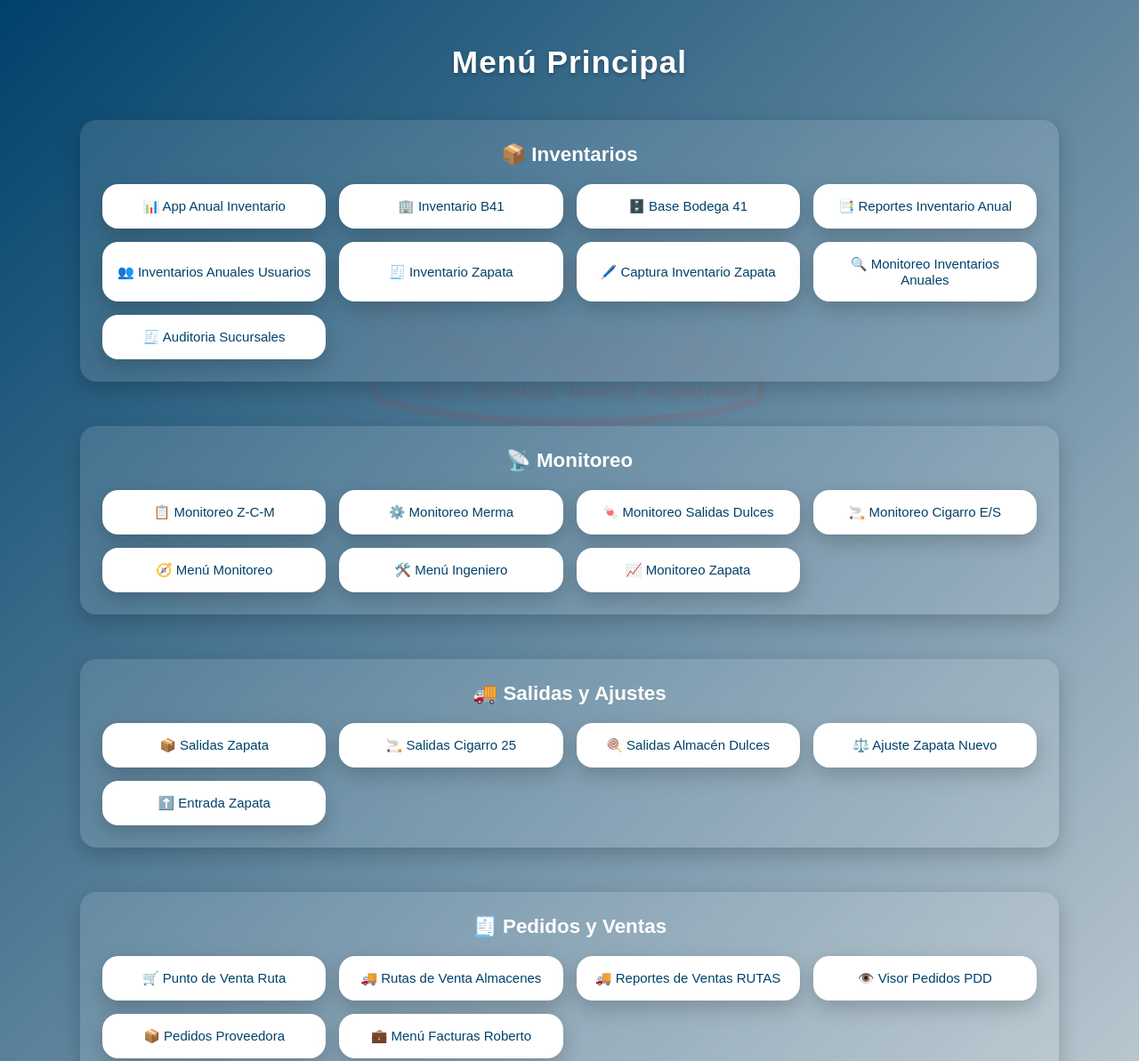
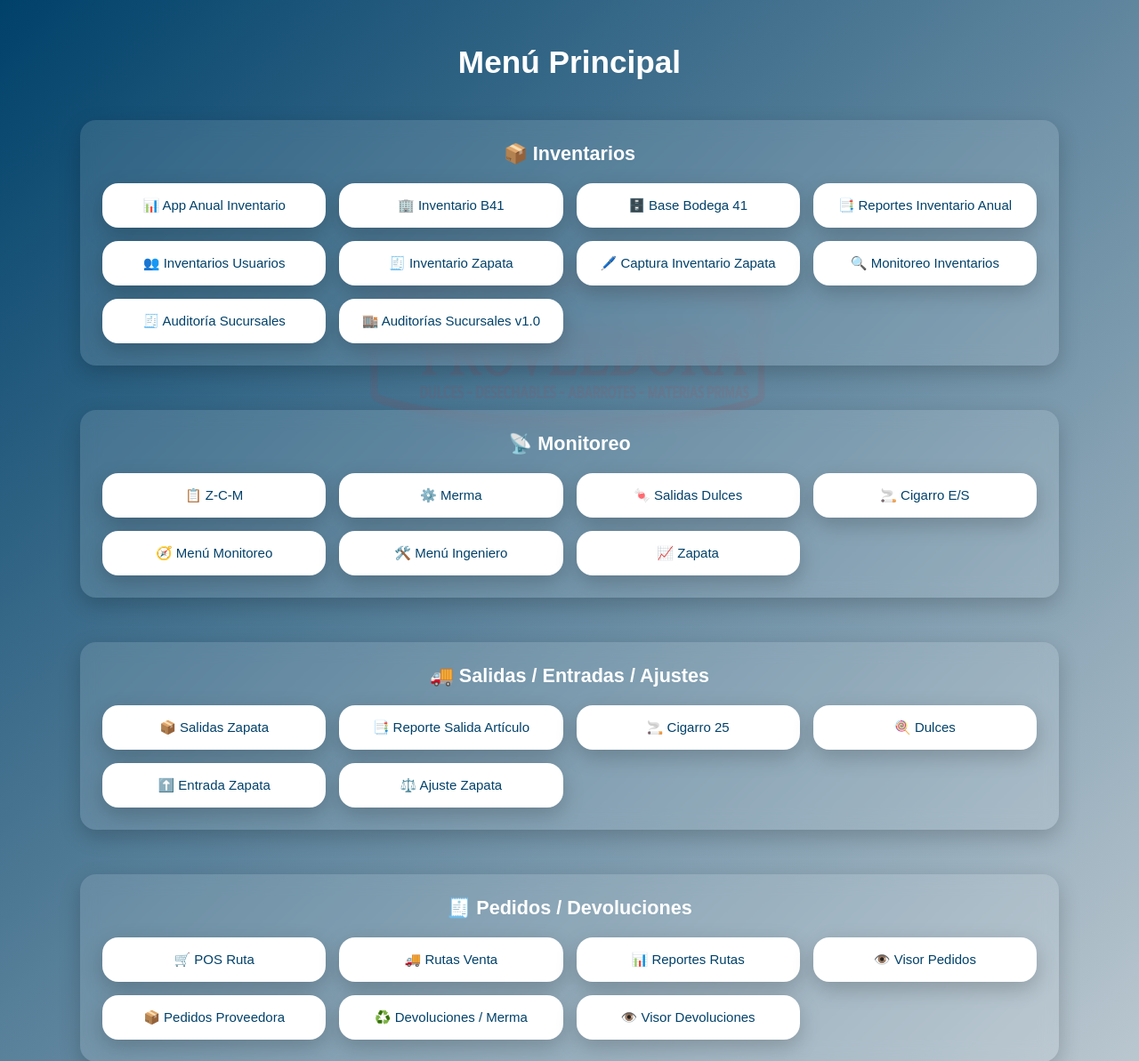
Before and after one commit to LizandroLumbreras/MENU-PROVEEDORA, a plain HTML site: page index.html in a window 1280 px wide. Shown: the top 1193 px of the page at 89% size. Drawn offline with Linux system fonts and the light colour scheme.

Commit message:
Refactor HTML structure and styles for clarity

```diff
--- a/index.html
+++ b/index.html
@@ -6,140 +6,115 @@
 <meta name="viewport" content="width=device-width, initial-scale=1.0">
 <link rel="manifest" href="manifest.json">
 <meta name="theme-color" content="#00416A">
+
 <style>
-    :root {
-      --azul: #00416A;
-      --gris: #E4E5E6;
-      --blanco: #ffffff;
-      --sombra: 0 8px 24px rgba(0, 0, 0, 0.2);
-      --radio: 18px;
-      --transicion: 0.3s ease;
+:root{
+  --azul:#00416A;
+  --gris:#E4E5E6;
+  --blanco:#ffffff;
+  --sombra:0 8px 24px rgba(0,0,0,.2);
+  --radio:18px;
+}
+*{box-sizing:border-box;margin:0;padding:0}
+
+body{
+  font-family:'Poppins',sans-serif;
+  background:linear-gradient(135deg,var(--azul),var(--gris));
+  color:white;
+  min-height:100vh;
+  display:flex;
+  flex-direction:column;
+  align-items:center;
 }
 
-    * {
-      box-sizing: border-box;
-      margin: 0;
-      padding: 0;
+.marca-agua{
+  position:fixed;
+  top:50%;left:50%;
+  transform:translate(-50%,-50%);
+  opacity:.07;
+  width:70%;
+  max-width:600px;
+  pointer-events:none;
+  z-index:0;
 }
 
-    body {
-      font-family: 'Poppins', sans-serif;
-      background: linear-gradient(135deg, var(--azul), var(--gris));
-      color: var(--blanco);
-      min-height: 100vh;
-      display: flex;
-      flex-direction: column;
-      align-items: center;
-      overflow-x: hidden;
-      position: relative;
+header{
+  padding:50px 20px 20px;
+  text-align:center;
+  z-index:2;
+}
+header h1{font-size:2.2rem}
+
+section{
+  width:90%;
+  max-width:1100px;
+  margin:25px 0;
+  background:rgba(255,255,255,.12);
+  border-radius:var(--radio);
+  padding:25px;
+  box-shadow:var(--sombra);
+  backdrop-filter:blur(10px);
+  z-index:2;
 }
 
-    /* Marca de agua */
-    .marca-agua {
-      position: fixed;
-      top: 50%;
-      left: 50%;
-      transform: translate(-50%, -50%);
-      opacity: 0.08;
-      width: 70%;
-      max-width: 600px;
-      z-index: 0;
-      pointer-events: none;
+section h2{
+  text-align:center;
+  font-size:1.35rem;
+  margin-bottom:20px;
 }
 
-    header {
-      text-align: center;
-      padding: 50px 20px 20px;
-      z-index: 2;
+.menu-grid{
+  display:grid;
+  grid-template-columns:repeat(auto-fit,minmax(230px,1fr));
+  gap:15px;
 }
 
-    header h1 {
-      font-size: 2.2rem;
-      font-weight: 600;
-      letter-spacing: 1px;
-      text-shadow: 0 2px 4px rgba(0, 0, 0, 0.3);
+.menu-button{
+  background:white;
+  color:var(--azul);
+  border:none;
+  border-radius:var(--radio);
+  padding:16px;
+  font-size:15px;
+  font-weight:500;
+  cursor:pointer;
+  box-shadow:var(--sombra);
 }
 
-    section {
-      width: 90%;
-      max-width: 1100px;
-      margin: 25px 0;
-      background: rgba(255, 255, 255, 0.12);
-      border-radius: var(--radio);
-      box-shadow: var(--sombra);
-      padding: 25px;
-      backdrop-filter: blur(10px);
-      z-index: 2;
+.menu-button:hover{
+  background:var(--azul);
+  color:white;
 }
 
-    section h2 {
-      text-align: center;
-      font-size: 1.4rem;
-      margin-bottom: 20px;
-      font-weight: 600;
-      display: flex;
-      align-items: center;
-      justify-content: center;
-      gap: 8px;
+footer{
+  padding:30px;
+  font-size:13px;
+  opacity:.7;
 }
 
-    .menu-grid {
-      display: grid;
-      grid-template-columns: repeat(auto-fit, minmax(230px, 1fr));
-      gap: 15px;
+/* 📱 OPTIMIZACIÓN MÓVIL */
+@media(max-width:768px){
+  header{padding:25px 15px 10px}
+  header h1{font-size:1.5rem}
+  section{
+    width:95%;
+    padding:16px;
+    backdrop-filter:none;
   }
-
-    .menu-button {
-      background: var(--blanco);
-      color: var(--azul);
-      border: none;
-      border-radius: var(--radio);
-      padding: 16px;
-      font-size: 15px;
-      font-weight: 500;
-      cursor: pointer;
-      box-shadow: var(--sombra);
-      transition: all var(--transicion);
-      display: flex;
-      align-items: center;
-      justify-content: center;
-      gap: 10px;
+  .menu-grid{grid-template-columns:1fr}
+  .menu-button{
+    min-height:56px;
+    font-weight:600;
+    text-align:left;
   }
-
-    .menu-button svg {
-      width: 20px;
-      height: 20px;
-    }
-
-    .menu-button:hover {
-      background: var(--azul);
-      color: var(--blanco);
-      transform: translateY(-4px);
-    }
-
-    footer {
-      text-align: center;
-      padding: 30px;
-      font-size: 13px;
-      color: rgba(255, 255, 255, 0.7);
-      z-index: 2;
-    }
-
-    @media (max-width: 480px) {
-      header h1 {
-        font-size: 1.6rem;
-      }
-      section {
-        padding: 20px 15px;
-      }
-      .menu-button {
-        font-size: 14px;
-      }
+  .marca-agua{width:85%;opacity:.05}
 }
 </style>
 </head>
+
 <body>
-  <img src="logo_proveedora.webp" alt="Logo La Proveedora" class="marca-agua">
+
+<img src="logo_proveedora.webp" class="marca-agua">
 
 <header>
 <h1>Menú Principal</h1>
@@ -149,34 +124,16 @@
 <section>
 <h2>📦 Inventarios</h2>
 <div class="menu-grid">
-      <button class="menu-button" onclick="location.href='https://lizandrolumbreras.github.io/APP-ANUAL-INVENTARIO/'">
-        📊 App Anual Inventario
-      </button>
-      <button class="menu-button" onclick="location.href='https://lizandrolumbreras.github.io/APP-ANUAL-INVENTARIO-B41/'">
-        🏢 Inventario B41
-      </button>
-      <button class="menu-button" onclick="location.href='https://lizandrolumbreras.github.io/bd-bodega41/'">
-        🗄️ Base Bodega 41
-      </button>
-      <button class="menu-button" onclick="location.href='https://lizandrolumbreras.github.io/REPORTES-INVENTARIO-ANUAL/'">
-        📑 Reportes Inventario Anual
-      </button>
-      <button class="menu-button" onclick="location.href='https://lizandrolumbreras.github.io/INVENTARIOS-ANUALES-USUARIOS/'">
-        👥 Inventarios Anuales Usuarios
-      </button>
-      <button class="menu-button" onclick="location.href='https://lizandrolumbreras.github.io/INVENTARIO-ZAPATA/'">
-        🧾 Inventario Zapata
-      </button>
-      <button class="menu-button" onclick="location.href='https://lizandrolumbreras.github.io/CAPTURA-INVENTARIO-ZAPATA/'">
-        🖊️ Captura Inventario Zapata
-      </button>
-      <button class="menu-button" onclick="location.href='https://lizandrolumbreras.github.io/MONITOREO-INVENTARIOS-ANUALES/'">
-        🔍 Monitoreo Inventarios Anuales
-      </button>
-
-      <button class="menu-button" onclick="location.href='https://lizandrolumbreras.github.io/AUDITORIA-SUCURSALES/'">
-        🧾 Auditoria Sucursales
-      </button>
+<button class="menu-button" onclick="location.href='https://lizandrolumbreras.github.io/APP-ANUAL-INVENTARIO/'">📊 App Anual Inventario</button>
+<button class="menu-button" onclick="location.href='https://lizandrolumbreras.github.io/APP-ANUAL-INVENTARIO-B41/'">🏢 Inventario B41</button>
+<button class="menu-button" onclick="location.href='https://lizandrolumbreras.github.io/bd-bodega41/'">🗄️ Base Bodega 41</button>
+<button class="menu-button" onclick="location.href='https://lizandrolumbreras.github.io/REPORTES-INVENTARIO-ANUAL/'">📑 Reportes Inventario Anual</button>
+<button class="menu-button" onclick="location.href='https://lizandrolumbreras.github.io/INVENTARIOS-ANUALES-USUARIOS/'">👥 Inventarios Usuarios</button>
+<button class="menu-button" onclick="location.href='https://lizandrolumbreras.github.io/INVENTARIO-ZAPATA/'">🧾 Inventario Zapata</button>
+<button class="menu-button" onclick="location.href='https://lizandrolumbreras.github.io/CAPTURA-INVENTARIO-ZAPATA/'">🖊️ Captura Inventario Zapata</button>
+<button class="menu-button" onclick="location.href='https://lizandrolumbreras.github.io/MONITOREO-INVENTARIOS-ANUALES/'">🔍 Monitoreo Inventarios</button>
+<button class="menu-button" onclick="location.href='https://lizandrolumbreras.github.io/AUDITORIA-SUCURSALES/'">🧾 Auditoría Sucursales</button>
+<button class="menu-button" onclick="location.href='https://lizandrolumbreras.github.io/Auditorias-sucursales1.0/'">🏬 Auditorías Sucursales v1.0</button>
 </div>
 </section>
 
@@ -184,38 +141,40 @@
 <section>
 <h2>📡 Monitoreo</h2>
 <div class="menu-grid">
-      <button class="menu-button" onclick="location.href='https://lizandrolumbreras.github.io/MONITOREO-Z-C-M/'">📋 Monitoreo Z-C-M</button>
-      <button class="menu-button" onclick="location.href='https://lizandrolumbreras.github.io/MONITOREO-MERMA/'">⚙️ Monitoreo Merma</button>
-      <button class="menu-button" onclick="location.href='https://lizandrolumbreras.github.io/MONITOREO-SALIDAS-DULCES/'">🍬 Monitoreo Salidas Dulces</button>
-      <button class="menu-button" onclick="location.href='https://lizandrolumbreras.github.io/MONITOREO-CIGARRO-E-S/'">🚬 Monitoreo Cigarro E/S</button>
+<button class="menu-button" onclick="location.href='https://lizandrolumbreras.github.io/MONITOREO-Z-C-M/'">📋 Z-C-M</button>
+<button class="menu-button" onclick="location.href='https://lizandrolumbreras.github.io/MONITOREO-MERMA/'">⚙️ Merma</button>
+<button class="menu-button" onclick="location.href='https://lizandrolumbreras.github.io/MONITOREO-SALIDAS-DULCES/'">🍬 Salidas Dulces</button>
+<button class="menu-button" onclick="location.href='https://lizandrolumbreras.github.io/MONITOREO-CIGARRO-E-S/'">🚬 Cigarro E/S</button>
 <button class="menu-button" onclick="location.href='https://lizandrolumbreras.github.io/MENU-MONITOREO/'">🧭 Menú Monitoreo</button>
 <button class="menu-button" onclick="location.href='https://lizandrolumbreras.github.io/MENU-INGENIERO-MONITOREO/'">🛠️ Menú Ingeniero</button>
-      <button class="menu-button" onclick="location.href='https://lizandrolumbreras.github.io/Monitoreo-Zapata/'">📈 Monitoreo Zapata</button>
+<button class="menu-button" onclick="location.href='https://lizandrolumbreras.github.io/Monitoreo-Zapata/'">📈 Zapata</button>
 </div>
 </section>
 
 <!-- SALIDAS -->
 <section>
-    <h2>🚚 Salidas y Ajustes</h2>
+<h2>🚚 Salidas / Entradas / Ajustes</h2>
 <div class="menu-grid">
 <button class="menu-button" onclick="location.href='https://lizandrolumbreras.github.io/SALIDA-ZAPATA/'">📦 Salidas Zapata</button>
-      <button class="menu-button" onclick="location.href='https://lizandrolumbreras.github.io/SALIDA-CIGARRO25/'">🚬 Salidas Cigarro 25</button>
-      <button class="menu-button" onclick="location.href='https://lizandrolumbreras.github.io/SALIDA-ALMACENDULCES/'">🍭 Salidas Almacén Dulces</button>
-      <button class="menu-button" onclick="location.href='https://lizandrolumbreras.github.io/AJUSTE-ZAPATA-NUEVO/'">⚖️ Ajuste Zapata Nuevo</button>
+<button class="menu-button" onclick="location.href='https://lizandrolumbreras.github.io/Reporte-salida-zapata-articulo/'">📑 Reporte Salida Artículo</button>
+<button class="menu-button" onclick="location.href='https://lizandrolumbreras.github.io/SALIDA-CIGARRO25/'">🚬 Cigarro 25</button>
+<button class="menu-button" onclick="location.href='https://lizandrolumbreras.github.io/SALIDA-ALMACENDULCES/'">🍭 Dulces</button>
 <button class="menu-button" onclick="location.href='https://lizandrolumbreras.github.io/Entrada-Zapata/'">⬆️ Entrada Zapata</button>
+<button class="menu-button" onclick="location.href='https://lizandrolumbreras.github.io/AJUSTE-ZAPATA-NUEVO/'">⚖️ Ajuste Zapata</button>
 </div>
 </section>
 
-  <!-- PEDIDOS -->
+<!-- PEDIDOS / DEVOLUCIONES -->
 <section>
-    <h2>🧾 Pedidos y Ventas</h2>
+<h2>🧾 Pedidos / Devoluciones</h2>
 <div class="menu-grid">
-      <button class="menu-button" onclick="location.href='https://lizandrolumbreras.github.io/PUNTO-DE-VENTA-RUTA/'">🛒 Punto de Venta Ruta</button>
-      <button class="menu-button" onclick="location.href='https://lizandrolumbreras.github.io/RUTAS-DE-VENTA-ALMACENES/'">🚚 Rutas de Venta Almacenes</button>
-      <button class="menu-button" onclick="location.href='https://licaptio.github.io/pwa-provsoft/POSMOVIL/REGENERALVENTAS.html'">🚚 Reportes de Ventas RUTAS</button>
-      <button class="menu-button" onclick="location.href='https://lizandrolumbreras.github.io/VISOR-PEDIDOS-PDD/'">👁️ Visor Pedidos PDD</button>
+<button class="menu-button" onclick="location.href='https://lizandrolumbreras.github.io/PUNTO-DE-VENTA-RUTA/'">🛒 POS Ruta</button>
+<button class="menu-button" onclick="location.href='https://lizandrolumbreras.github.io/RUTAS-DE-VENTA-ALMACENES/'">🚚 Rutas Venta</button>
+<button class="menu-button" onclick="location.href='https://licaptio.github.io/pwa-provsoft/POSMOVIL/REGENERALVENTAS.html'">📊 Reportes Rutas</button>
+<button class="menu-button" onclick="location.href='https://lizandrolumbreras.github.io/VISOR-PEDIDOS-PDD/'">👁️ Visor Pedidos</button>
 <button class="menu-button" onclick="location.href='https://lizandrolumbreras.github.io/PEDIDOS-PROVEEDORA/'">📦 Pedidos Proveedora</button>
-      <button class="menu-button" onclick="location.href='https://lizandrolumbreras.github.io/MENU-FACTURAS-ROBERTO/'">💼 Menú Facturas Roberto</button>
+<button class="menu-button" onclick="location.href='https://lizandrolumbreras.github.io/devoluciones-merma-PDD/'">♻️ Devoluciones / Merma</button>
+<button class="menu-button" onclick="location.href='https://lizandrolumbreras.github.io/visor-devolucionespdd/'">👁️ Visor Devoluciones</button>
 </div>
 </section>
 
@@ -223,33 +182,32 @@
 <section>
 <h2>🚬 Cigarros</h2>
 <div class="menu-grid">
-      <button class="menu-button" onclick="location.href='https://lizandrolumbreras.github.io/CIGARRO-INVENTARIO/'">📋 Inventario Cigarro</button>
-      <button class="menu-button" onclick="location.href='https://lizandrolumbreras.github.io/EXISTENCIA-ALMACEN-CIGARRO/'">🏪 Existencia Almacén Cigarro</button>
-      <button class="menu-button" onclick="location.href='https://lizandrolumbreras.github.io/CIGARRO-GIBRAN-PROVTEC25/'">👤 Cigarro Gibran Provtec25</button>
+<button class="menu-button" onclick="location.href='https://lizandrolumbreras.github.io/CIGARRO-INVENTARIO/'">📋 Inventario</button>
+<button class="menu-button" onclick="location.href='https://lizandrolumbreras.github.io/EXISTENCIA-ALMACEN-CIGARRO/'">🏪 Existencia</button>
+<button class="menu-button" onclick="location.href='https://lizandrolumbreras.github.io/CIGARRO-GIBRAN-PROVTEC25/'">👤 Gibran</button>
 </div>
 </section>
 
 <!-- CATÁLOGOS -->
 <section>
-    <h2>🗂️ Catálogos y Costeos</h2>
+<h2>🗂️ Catálogos</h2>
 <div class="menu-grid">
-      <button class="menu-button" onclick="location.href='https://lizandrolumbreras.github.io/AGREGAR-PRODUCTOS/'">➕ Agregar Productos</button>
-      <button class="menu-button" onclick="location.href='https://lizandrolumbreras.github.io/Catalago-productos-PDD/'">📚 Catálogo Productos PDD</button>
+<button class="menu-button" onclick="location.href='https://lizandrolumbreras.github.io/AGREGAR-PRODUCTOS/'">➕ Agregar</button>
+<button class="menu-button" onclick="location.href='https://lizandrolumbreras.github.io/ACTUALIZAR-PRODUCTOS/'">🔄 Actualizar</button>
+<button class="menu-button" onclick="location.href='https://lizandrolumbreras.github.io/Catalago-productos-PDD/'">📚 Catálogo PDD</button>
+<button class="menu-button" onclick="location.href='https://licaptio.github.io/pwa-provsoft/ARTPDDPWA/index.html'">🍬 Catálogo PDD Web</button>
 <button class="menu-button" onclick="location.href='https://lizandrolumbreras.github.io/MERMA-COSTEO/'">💲 Merma Costeo</button>
-      <button class="menu-button" onclick="location.href='https://lizandrolumbreras.github.io/Modificar-Dulces-Categoria/'">🍬 Modificar Dulces Categoría</button>
-      <button class="menu-button" onclick="location.href='https://licaptio.github.io/pwa-provsoft/ARTPDDPWA/index.html'">🍬Catalago PDD</button>
-    </div>
+<button class="menu-button" onclick="location.href='https://lizandrolumbreras.github.io/Modificar-Dulces-Categoria/'">🍬 Modificar Dulces</button>
 </div>
 </section>
 
-  <footer>© 2025 La Proveedora | Sistema de Monitoreo</footer>
+<footer>© 2025 La Proveedora</footer>
 
 <script>
-    if ('serviceWorker' in navigator) {
-      navigator.serviceWorker.register('service-worker.js')
-        .then(() => console.log('Service Worker registrado'))
-        .catch(error => console.log('Error al registrar el Service Worker:', error));
+if('serviceWorker' in navigator){
+  navigator.serviceWorker.register('service-worker.js');
 }
 </script>
+
 </body>
 </html>
```
Lines whose indentation alone changed are shown as unchanged.
